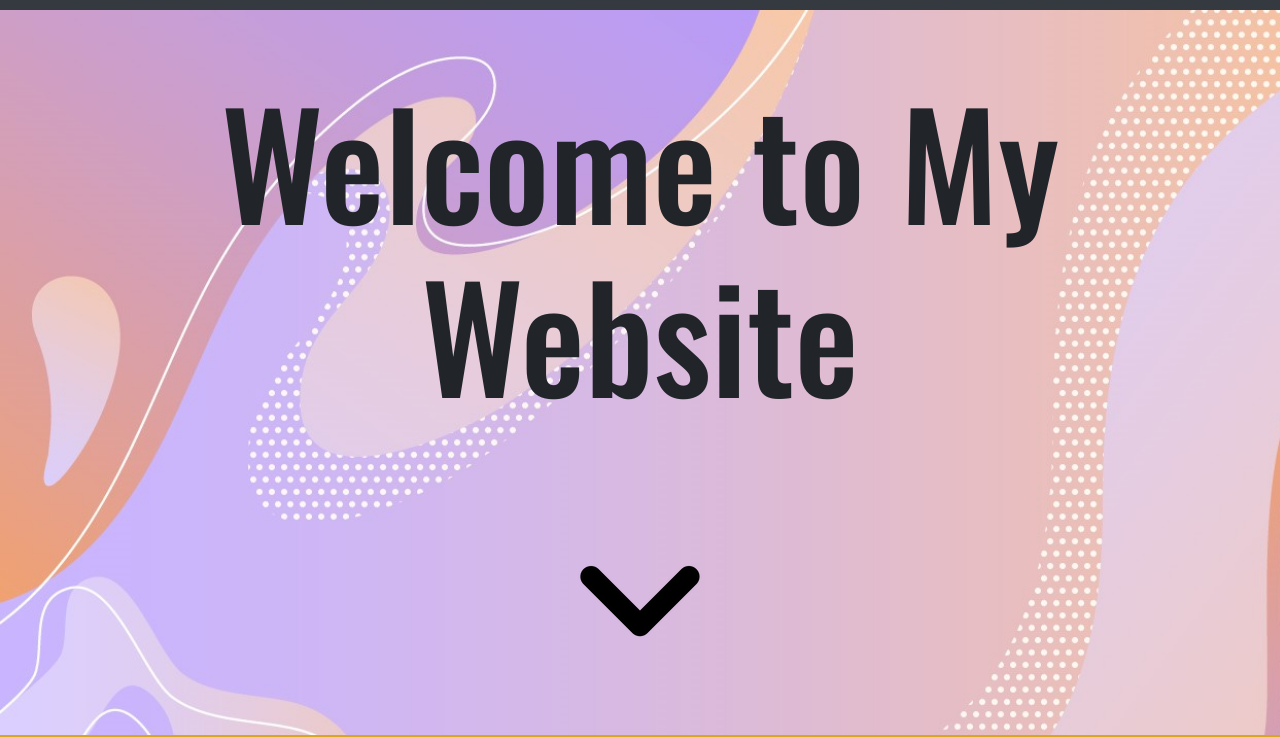
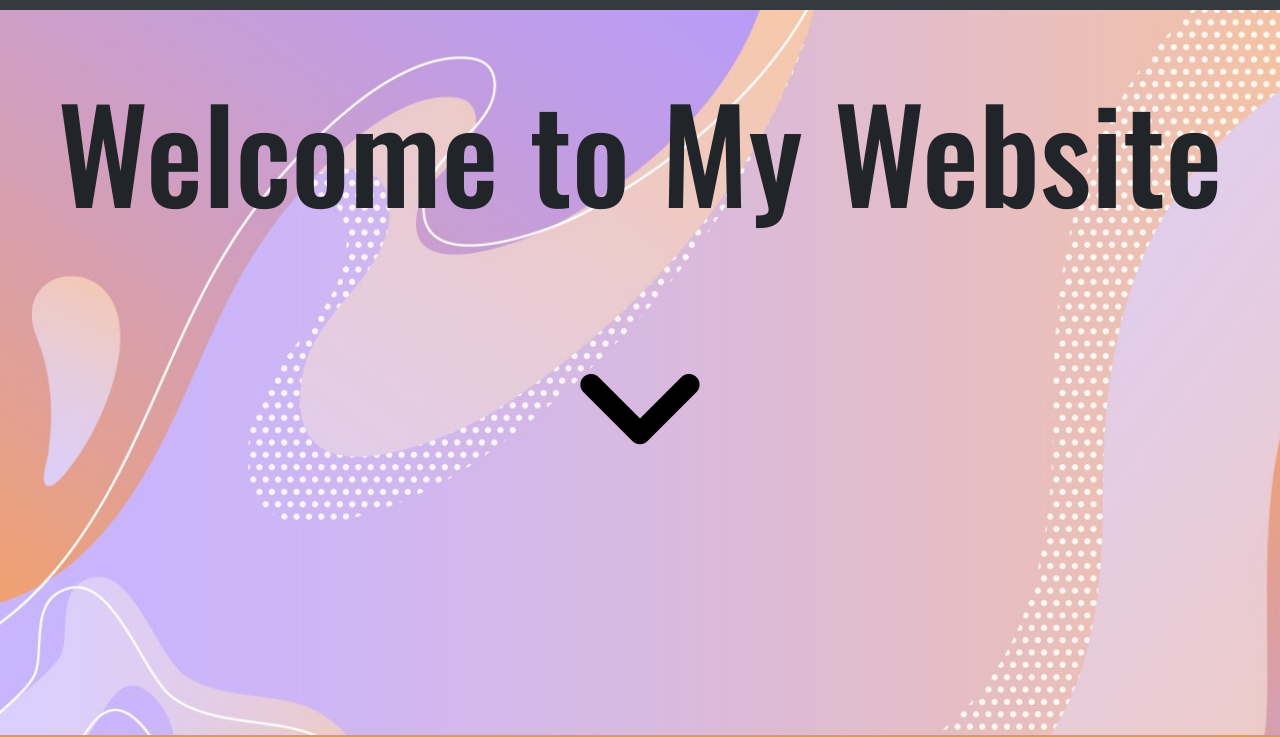
Before and after one commit to PRA7H1K/prathikpradeep.com, a plain HTML site: page index.html in a window 1280 px wide. Shown: the part 65-802 px from the top of the page. Drawn offline with nearby package versions, Linux system fonts and the light colour scheme.

Commit message:
Update index_style.css

```diff
--- a/index_style.css
+++ b/index_style.css
@@ -109,7 +109,7 @@ and (orientation : portrait) {
 and (min-width : 1224px) {
 /* Styles */
 .title {
-    font-size: 9em !important;
+    font-size: 8em !important;
     margin-top: 5% !important;
     margin-bottom: 5% !important;
 }
```
